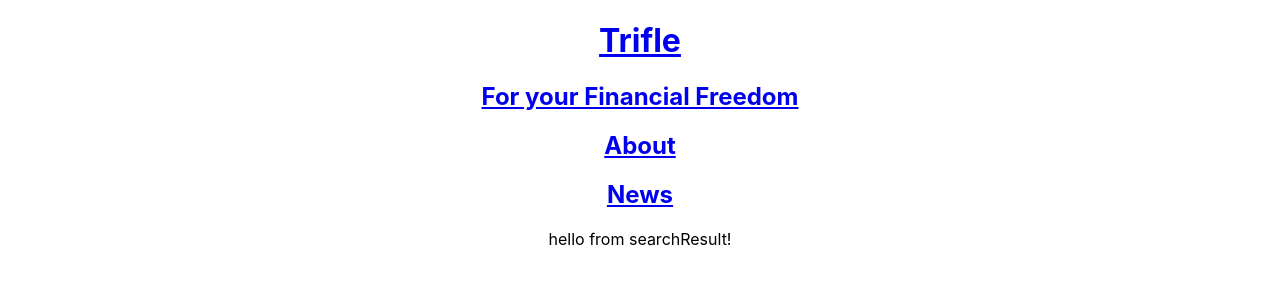
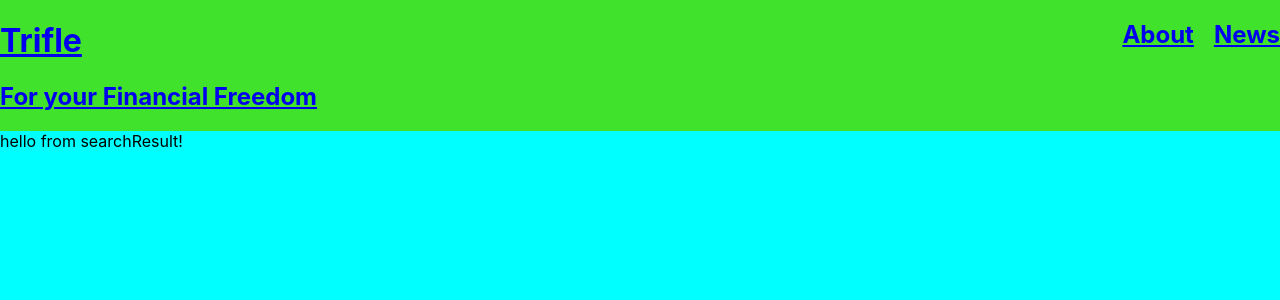
Before and after one commit to mkang7446/Project-TriFle, a React (Create React App) app: page / in a window 1280 px wide. Shown: the top 300 px of the page. Built offline with nearby package versions, Linux system fonts and the light colour scheme; no server answers.

Commit message:
add basic css style for header

```diff
--- a/src/App.css
+++ b/src/App.css
@@ -1,38 +1,17 @@
-.App {
-  text-align: center;
+body {
+  background-color: aqua;
 }
 
-.App-logo {
-  height: 40vmin;
-  pointer-events: none;
+.header {
+  background-color: rgb(64, 226, 43);
+  display: flex;
+  justify-content: space-between;
 }
 
-@media (prefers-reduced-motion: no-preference) {
-  .App-logo {
-    animation: App-logo-spin infinite 20s linear;
-  }
+.nav-right {
+  display: flex;
 }
 
-.App-header {
-  background-color: #282c34;
-  min-height: 100vh;
-  display: flex;
-  flex-direction: column;
-  align-items: center;
-  justify-content: center;
-  font-size: calc(10px + 2vmin);
-  color: white;
+.news-link {
+  margin-left: 20px;
 }
-
-.App-link {
-  color: #61dafb;
-}
-
-@keyframes App-logo-spin {
-  from {
-    transform: rotate(0deg);
-  }
-  to {
-    transform: rotate(360deg);
-  }
-}
--- a/src/Components/Header/Header.js
+++ b/src/Components/Header/Header.js
@@ -12,12 +12,14 @@ function Header(props) {
         </div>
       </Link>
       <SearchForm />
-      <Link to="/about">
-        <h2>About</h2>
-      </Link>
-      <Link to="/news">
-        <h2>News</h2>
-      </Link>
+      <div className="nav-right">
+        <Link to="/about">
+          <h2 className="about-link">About</h2>
+        </Link>
+        <Link to="/news">
+          <h2 className="news-link">News</h2>
+        </Link>
+      </div>
     </div>
   );
 }
```
